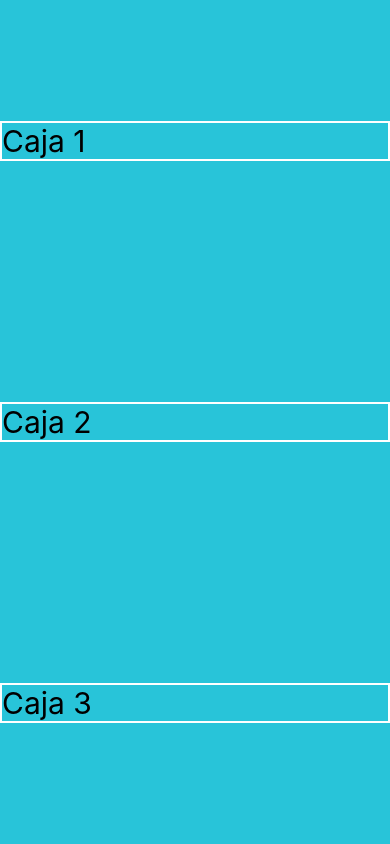
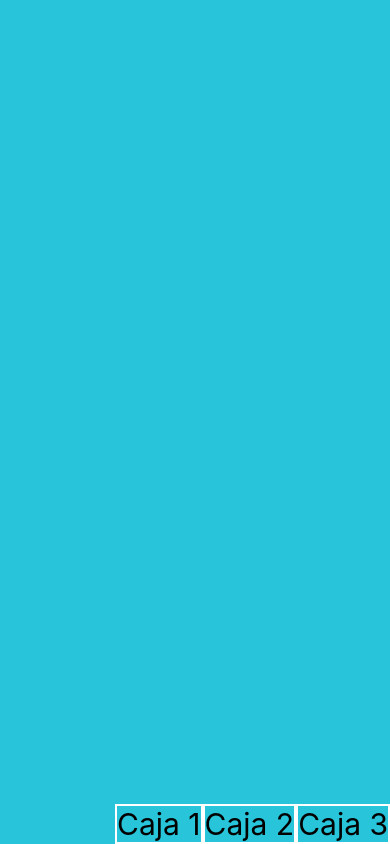
Before and after one commit to Majomon/02-ContadorReactNative, a React Native app: screen / in a window 390 px wide. Built offline with nearby package versions, Linux system fonts and the light colour scheme.

Commit message:
Align items

```diff
--- a/src/screens/FlexScreen.tsx
+++ b/src/screens/FlexScreen.tsx
@@ -15,8 +15,10 @@ const styles = StyleSheet.create({
   container: {
     flex: 1,
     backgroundColor: '#28C4D9',
-    justifyContent: 'space-around',
-    /*     flexDirection: 'row', */
+    /*     justifyContent: 'space-around', */
+    flexDirection: 'row',
+    justifyContent: 'flex-end',
+    alignItems: 'flex-end',
   },
   caja1: {
     /*     flex: 1, */
```
